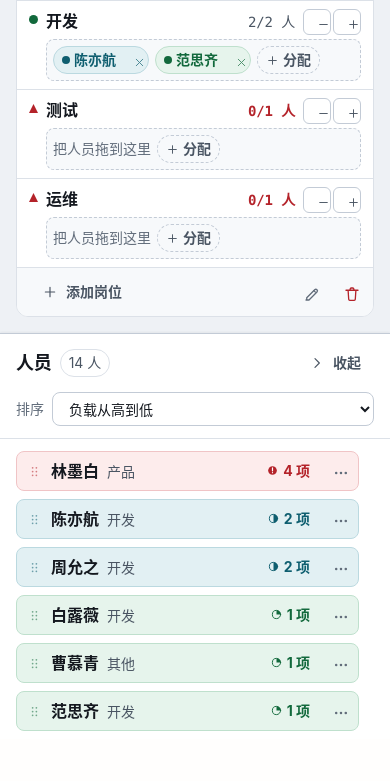
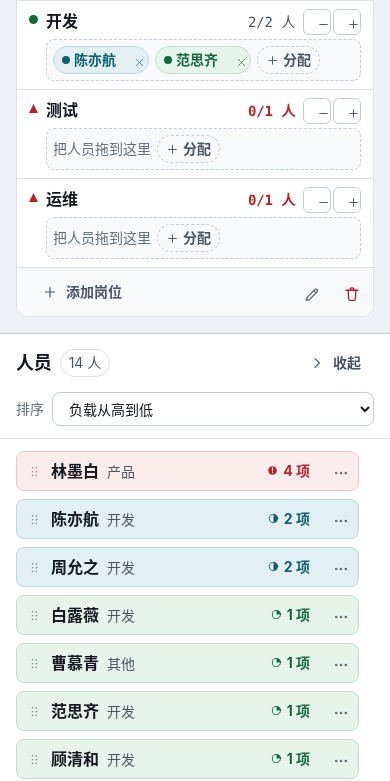
Before and after one commit to SidneyMok/my-tools, a website: page resource-allocation.html in a window 390 px wide. Shown: the part 2391-3172 px from the top of the page. Before the commit the page ends 3130 px from the top, so only its background shows below. Drawn offline with Linux system fonts and the light colour scheme.

Commit message:
fix(resource): release mobile roster height

```diff
--- a/resource-allocation.html
+++ b/resource-allocation.html
@@ -497,7 +497,7 @@ select.control{cursor:pointer}
   .field-wrap{flex:1 1 auto}
   .field-wrap input[type="search"]{width:100%;min-width:0}
   .field-inline select{max-width:none;width:100%;flex:1 1 auto}
-  .region-people .region-body{max-height:300px}
+  .region-people .region-body{max-height:342px}
   .toast-root{inset-inline:var(--sp-4);margin-inline:0;width:auto;align-items:stretch}
   .dlg-head{padding:var(--sp-4)}
   .dlg-body{padding:var(--sp-4)}
```
Also changed, not shown: resource-allocation.ui.test.js (+2 -2 lines).
